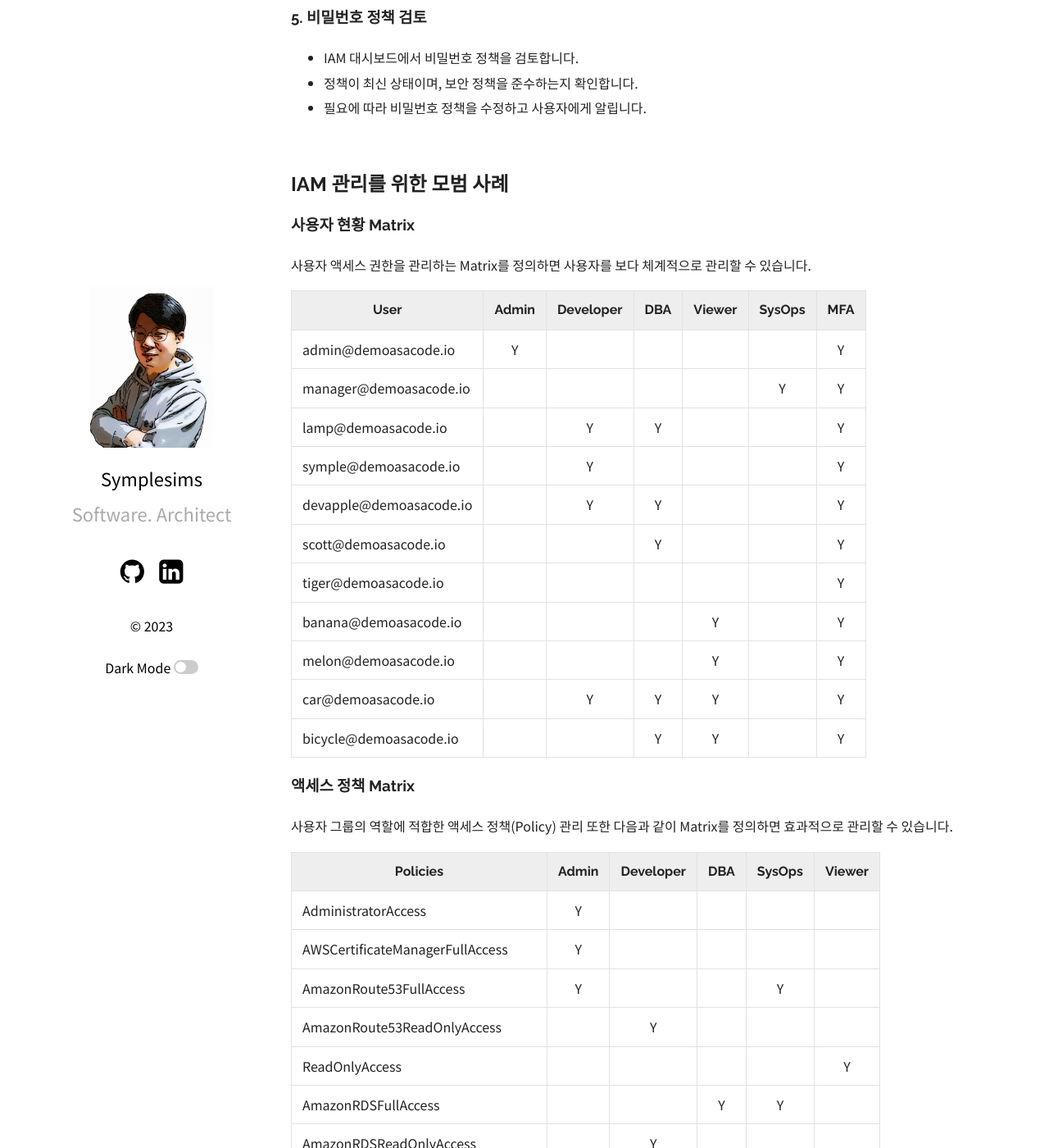
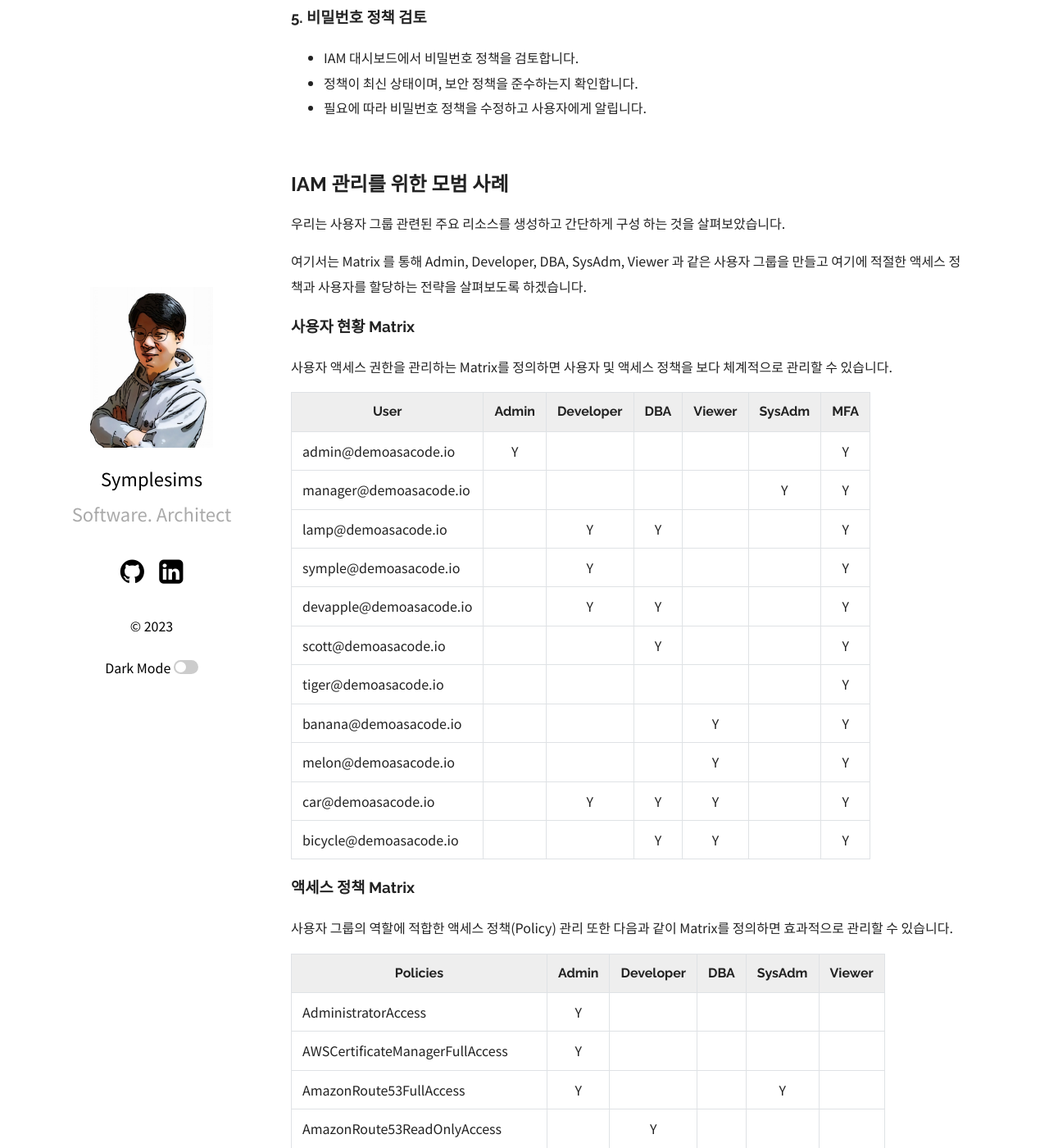
Before and after one commit to symplesims/symplesims.github.io, a Jekyll site: the page built from _posts/2023-02-15-iam-user-management-practice.md, in a window 1280 px wide and 1400 px high, scrolled down 6655 px. Shown: the whole window at 82% size. Built offline with Jekyll 4.4.1, drawn with Linux system fonts in a browser that asks for light colours; nearby versions of some CDN libraries; some of the changed text lies outside the part shown.

Commit message:
2023-02-15-iam-user-management-practice 가이드 보완

````diff
--- a/_posts/2023-02-15-iam-user-management-practice.md
+++ b/_posts/2023-02-15-iam-user-management-practice.md
@@ -11,7 +11,7 @@ AWS IAM (Identity and Access Management)은 AWS 서비스 및 리소스에 대
 
 사용자 관리를 효과적으로 하기 위해서는 역할에 기반을 둔 사용자 그룹을 생성하고 여기에 적절한 권한(Policy)을 부여한 뒤 사용자를 추가 하는 것이 좋습니다.
 
-여기서는 Admin, Developer, DBA, SysOps, Viewer 과 같은 사용자 그룹을 만들고 여기에 적절한 액세스 정책과 사용자를 할당하는 과정을 살펴보도록 하겠습니다.
+여기서는 사용자 그룹, 그룹 정책 할당, 사용자 추가 및 MFA 할당과 패스워드 규칙 적용 등을 살펴보고 Matrix 를 통한 효과적인 IAM 관리 방법을 소개 합니다.
 
 <br>
 
@@ -126,12 +126,16 @@ IAM 액세스 로그는 AWS CloudTrail 서비스를 사용하여 확인 할 수
 
 ## IAM 관리를 위한 모범 사례
 
+우리는 사용자 그룹 관련된 주요 리소스를 생성하고 간단하게 구성 하는 것을 살펴보았습니다.
+
+여기서는 Matrix 를 통해 Admin, Developer, DBA, SysAdm, Viewer 과 같은 사용자 그룹을 만들고 여기에 적절한 액세스 정책과 사용자를 할당하는 전략을 살펴보도록 하겠습니다.
+
 ### 사용자 현황 Matrix
 
-사용자 액세스 권한을 관리하는 Matrix를 정의하면 사용자를 보다 체계적으로 관리할 수 있습니다.
+사용자 액세스 권한을 관리하는 Matrix를 정의하면 사용자 및 액세스 정책을 보다 체계적으로 관리할 수 있습니다.
 
 
-| User                     | Admin | Developer | DBA | Viewer | SysOps |  MFA  |
+| User                     | Admin | Developer | DBA | Viewer | SysAdm |  MFA  |
 |--------------------------|:-----:|:---------:|:---:|:------:|:------:|:-----:|
 | admin@demoasacode.io     |   Y   |           |     |        |        |   Y   |
 | manager@demoasacode.io   |       |           |     |        |   Y    |   Y   |
@@ -152,7 +156,7 @@ IAM 액세스 로그는 AWS CloudTrail 서비스를 사용하여 확인 할 수
 사용자 그룹의 역할에 적합한 액세스 정책(Policy) 관리 또한 다음과 같이 Matrix를 정의하면 효과적으로 관리할 수 있습니다.
 
 
-| Policies                         | Admin | Developer | DBA | SysOps | Viewer |
+| Policies                         | Admin | Developer | DBA | SysAdm | Viewer |
 |----------------------------------|:-----:|:---------:|:---:|:------:|:------:|
 | AdministratorAccess              |   Y   |           |     |        |        |
 | AWSCertificateManagerFullAccess  |   Y   |           |     |        |        |
@@ -197,6 +200,8 @@ IAM 액세스 로그는 AWS CloudTrail 서비스를 사용하여 확인 할 수
 | MFAForcePolicy                   |   Y   |     Y     |  Y  |   Y    |   Y    |
 | DenyDataPipelinePolicy           |       |     Y     |  Y  |   Y    |        |
 | DenyRDSLargeCreationPolicy       |       |           |  Y  |   Y    |        |
+
+<br>
 
 AWS 관리형 정책 뿐 아니라 관리를 위해 별도의 Custom 정책을 생성하는 경우 리소스 identifier 를 지정하면 보다 효과적으로 관리 할 수 있습니다.
 
@@ -216,7 +221,7 @@ AWS 클라우드의 액세스를 특정 IP 대역만 접근 하도록 설정 할
 
 예를 들어 회사 네트워크의 NAT 아이피 또는 몇몇 VPN 네트워크에 대해서만 접근을 설정 할 수 있습니다.
 
-회사 네트워크의 NAT 아이피 대역이 `192.0.2.0/24` 이고 VPN 네트워크 대역이 `203.0.113.0/24` 이라면 DenyIPAddress 정책은 다음과 같습니다.
+회사 네트워크의 NAT 아이피 대역이 `192.0.2.0/24` 이고 VPN 네트워크 대역이 `203.0.113.0/24` 이라면 여기에 정의된 아이피를 제외한 모든 접근을 거부하는 DenyIPAddress 정책은 다음과 같습니다.
 
 ```json
 {
@@ -366,6 +371,7 @@ MFA 로 로그인 하지 않은 사용자에 대해서 EC2 인스턴스를 중
 [AWS Example policies](https://docs.aws.amazon.com/ko_kr/IAM/latest/UserGuide/access_policies_examples.html) 예제를 참고하면 보다 체계적이고 강화된 정책을 구성 할 수 있습니다.
 
 
+<br>
 
 ### IAM 식별자(identifier) 를 통한 정책 관리
 
@@ -386,7 +392,9 @@ arn:aws:iam::111111111:policy/foundation/DenyEC2StopAndTerminationMFAPolicy
 
 ![img_8.png](/assets/images/23q1/img_8.png)
 
+
 <br>
+
 
 ## 자동화
 
@@ -426,6 +434,7 @@ AWS Config는 지속적으로 AWS 리소스의 구성을 추적하고, 변경
 
 ![img_11.png](/assets/images/23q1/img_11.png)
 
+
 <br>
 
 
@@ -433,4 +442,6 @@ AWS Config는 지속적으로 AWS 리소스의 구성을 추적하고, 변경
 
 IAM 을 사용하여 AWS 서비스 및 리소스에 대한 액세스를 관리하는 것은 보안에 중요한 역할을 합니다.
 
-IAM을 효과적으로 사용하려면 위에서 설명 것과 같이 IAM을 계획적이고 보다 가시적으로 살펴볼 수 있도록 함으로써 예측 가능한 범주로 제어할 수 있어야 하고 지속해서 관리하는 것이 중요 합니다.
+IAM을 효과적으로 사용하려면 위에서 설명 것과 같이 IAM을 계획하고 이를통해 보다 가시적으로 살펴볼 수 있도록 함으로써 예측 가능한 범주로 제어할 수 있는것이 중요합니다.
+
+그리고 자동화된 방식으로 IAM 액세스 내역을 지속적으로 감사 및 모니터링 함으로써 쉽고 강력하게 클라우드 서비스를 보호합시다.
````
Also changed, not shown: other parts of _posts/2023-02-15-iam-user-management-practice.md (+0 -1 lines).
